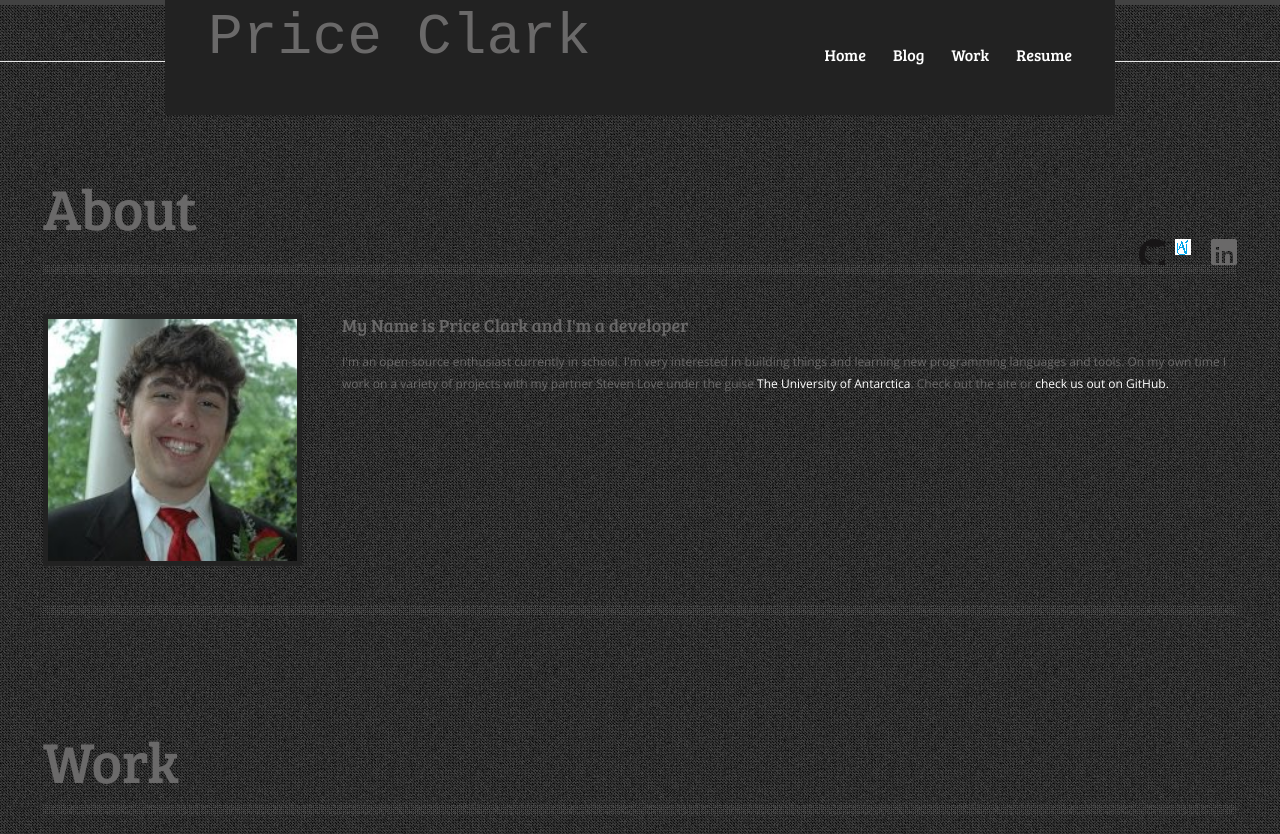
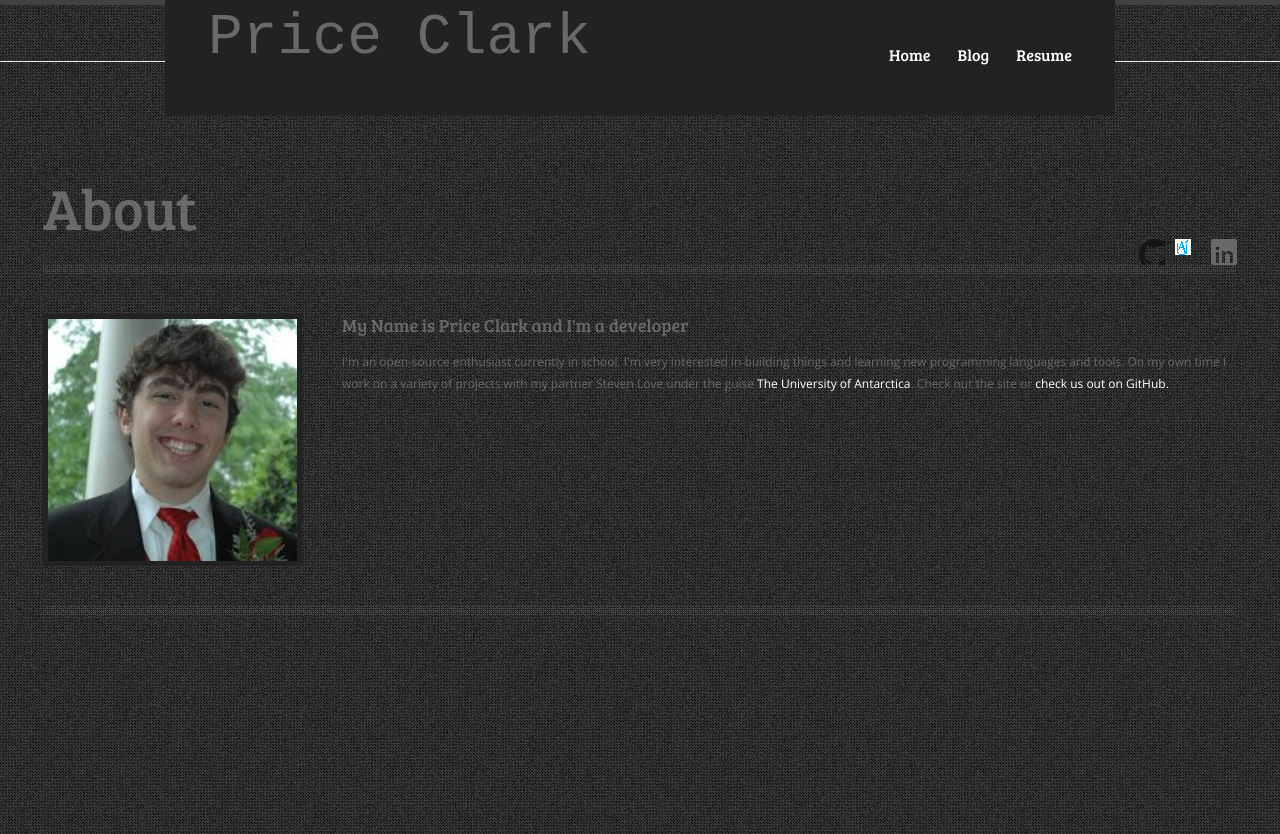
Before and after one commit to gpwclark/gpwclark.github.io, a Jekyll site: the page built from index.html, in a window 1280 px wide and 1400 px high. Shown: the top 834 px of the window. Built offline with Jekyll 4.4.1, drawn with Linux system fonts in a browser that asks for light colours; some of the changed text lies outside the part shown; grey boxes are pictures that could not be loaded.

Commit message:
intermediate site updates

```diff
--- a/_includes/header.html
+++ b/_includes/header.html
@@ -8,7 +8,6 @@
         <ul id="main-menu">
         <li><a href="{{  site.url  }}/index.html">Home</a></li>
         <li><a href="{{  site.url  }}/blog/index.html">Blog</a></li>
-        <li><a href="{{  site.url  }}#work">Work</a></li>
         <li><a href="{{  site.url  }}/resume/index.html">Resume</a></li>
     </ul>
 </div>
--- a/index.html
+++ b/index.html
@@ -27,24 +27,11 @@ layout: main
 
 <!--Begin Work Section -->
     <div id="work">
+    <!--
         <h1>Work</h1>
         <div class="top-divider"></div>
-                <div class="content">
-                   <ul id="work-thumbs">
-                    <li><a href="main/images/work/work-full1.jpg" rel="prettyPhoto[1]" title="Image Description"><img src="main/images/work/work-thumb1.jpg"></a></li>
-                    <li><a href="main/images/work/work-full2.jpg" rel="prettyPhoto[1]" title="Image Description"><img src="main/images/work/work-thumb2.jpg"></a></li>
-                    <li><a href="main/images/work/work-full3.jpg" rel="prettyPhoto[1]" title="Image Description"><img src="main/images/work/work-thumb3.jpg"></a></li>
-                    <li class="last"><a href="main/images/work/work-full4.jpg" rel="prettyPhoto[1]" title="Image Description"><img src="main/images/work/work-thumb4.jpg"></a><$
-                    <li><a href="main/images/work/work-full5.jpg" rel="prettyPhoto[1]" title="Image Description"><img src="main/images/work/work-thumb5.jpg"></a></li>
-                    <li><a href="main/images/work/work-full6.jpg" rel="prettyPhoto[1]" title="Image Description"><img src="main/images/work/work-thumb6.jpg"></a></li>
-                    <li><a href="main/images/work/work-full7.jpg" rel="prettyPhoto[1]" title="Image Description"><img src="main/images/work/work-thumb7.jpg"></a></li>
-                    <li class="last"><a href="main/images/work/work-full8.jpg" rel="prettyPhoto[1]" title="Image Description"><img src="main/images/work/work-thumb8.jpg"></a><$
-                    <li><a href="main/images/work/work-full9.jpg" rel="prettyPhoto[1]" title="Image Description"><img src="main/images/work/work-thumb9.jpg"></a></li>
-                    <li><a href="main/images/work/work-full10.jpg" rel="prettyPhoto[0]" title="Image Description"><img src="main/images/work/work-thumb10.jpg"></a></li>
-                    <li><a href="main/images/work/work-full11.jpg" rel="prettyPhoto[1]" title="Image Description"><img src="main/images/work/work-thumb11.jpg"></a></li>
-                    <li class="last"><a href="main/images/work/work-full12.jpg" rel="prettyPhoto[1]" title="Image Description"><img src="main/images/work/work-thumb12.jpg"></a$
-                </ul>
-                <div class="col col-mid">
+          <div class="content">
+          <div class="col col-mid">
                     <ul>
                     <li><p>GUIDE TO MY WORK?</p></li>
                     <li><a href="">Blog</a></li>
@@ -58,6 +45,7 @@ layout: main
                 </div>
             </div>
         <div class="bottom-divider"></div>
+    -->
     </div>
 <!-- End Work Section-->
 
```
Also changed, not shown: _includes/resume.html (+7 -2 lines), 11 other files.
